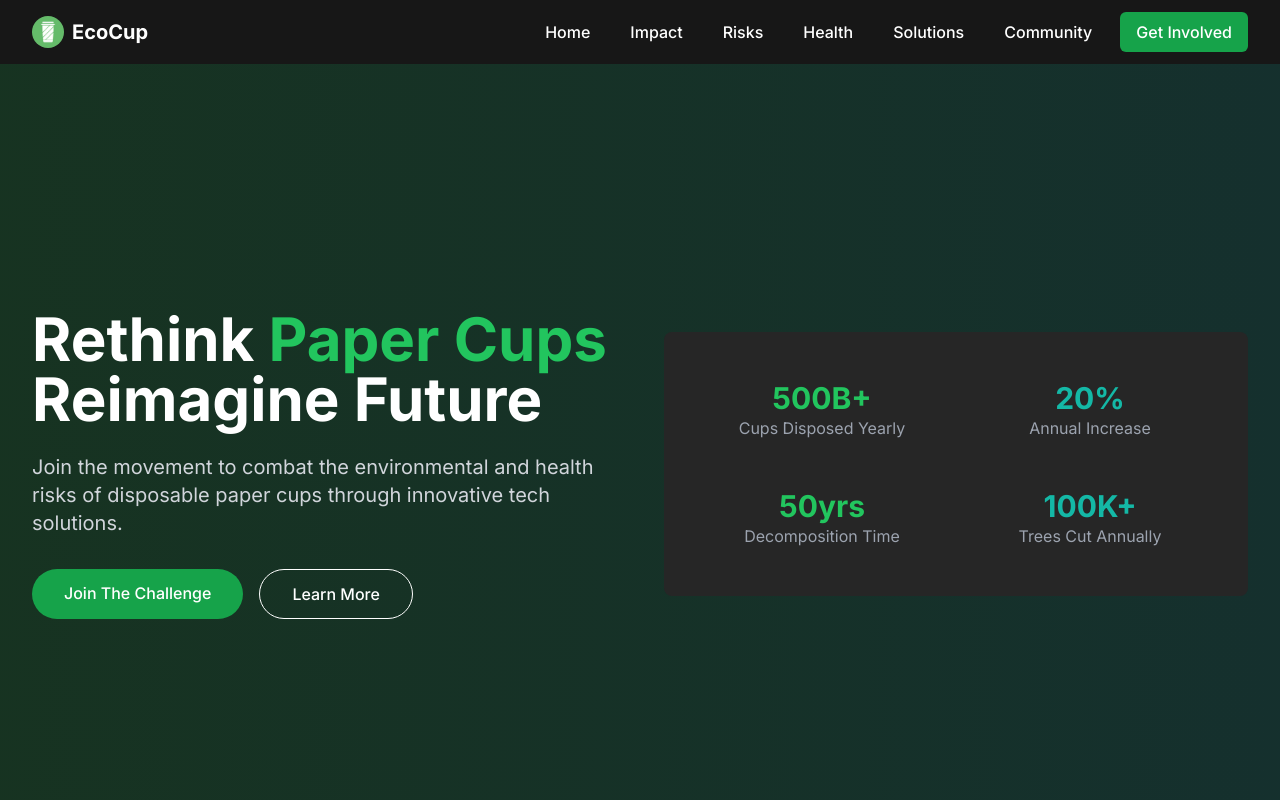
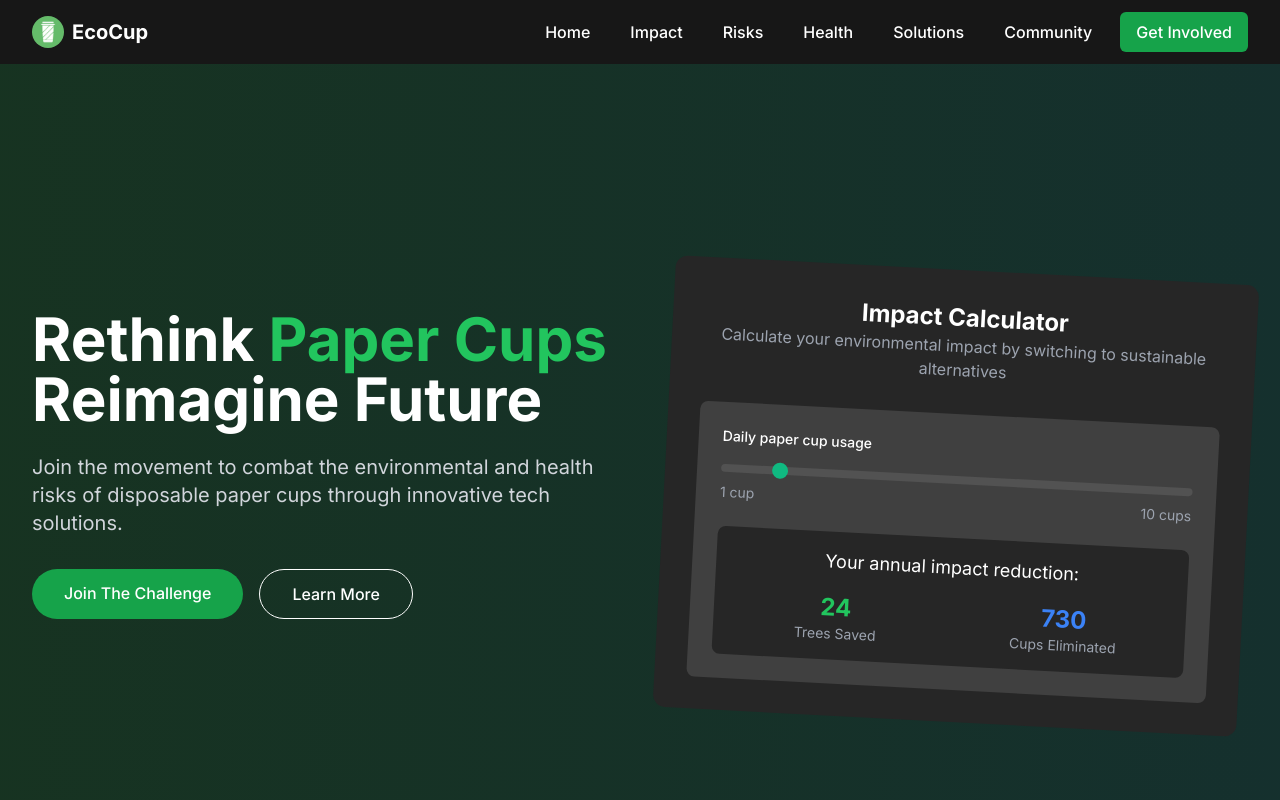
Before and after one commit to Abhi9shinde/Tech-Titans, a React (Vite) app: page / in a window 1280 px wide. Shown: the top 800 px of the page. Built offline with nearby package versions, Linux system fonts and the light colour scheme.

Commit message:
hero section ui updated

```diff
--- a/src/components/HeroSection.jsx
+++ b/src/components/HeroSection.jsx
@@ -1,15 +1,15 @@
-import React from 'react'
+import React from 'react';
+import ImpactCalculator from './ImpactCalculator';
 
 function HeroSection() {
   return (
-        <div>
     <section id="hero" className="bg-neutral-900 text-white min-h-[70vh] pt-16 flex items-center relative overflow-hidden">
-                <div className="absolute inset-0 bg-gradient-to-r from-green-600/20 to-teal-600/20" id="el-5qkl6pkd"></div>
-                <div className="max-w-7xl mx-auto px-4 sm:px-6 lg:px-8 relative z-10" id="el-zw5aa3sf">
-                    <div className="h-screen grid md:grid-cols-2 gap-12 items-center" id="el-3y0a4wk2">
+      <div className="absolute inset-0 bg-gradient-to-r from-green-600/20 to-teal-600/20" />
+      <div className="max-w-7xl mx-auto px-4 sm:px-6 lg:px-8 relative z-10">
+        <div className="h-screen grid md:grid-cols-2 gap-12 items-center">
           <div className="animate__animated animate__fadeInLeft">
             <h1 className="text-4xl md:text-5xl lg:text-6xl font-bold leading-tight mb-6">
-                                Rethink <span className="text-green-500">Paper Cups</span><br/>
+              Rethink <span className="text-green-500">Paper Cups</span><br />
               Reimagine Future
             </h1>
             <p className="text-lg md:text-xl text-gray-300 mb-8">
@@ -24,42 +24,14 @@ function HeroSection() {
               </a>
             </div>
           </div>
-                        <div className="animate__animated animate__fadeInRight">
-                            <div className="relative">
-                                <div className="bg-neutral-800 p-8 rounded-lg relative">
-                                    <div className="grid grid-cols-2 gap-4 text-center">
-                                        <div className="p-4">
-                                            <h3 className="text-3xl font-bold text-green-500">500B+</h3>
-                                            <p className="text-gray-400">Cups Disposed Yearly</p>
+          <ImpactCalculator />
         </div>
-                                        <div className="p-4">
-                                            <h3 className="text-3xl font-bold text-teal-500">20%</h3>
-                                            <p className="text-gray-400">Annual Increase</p>
-                                        </div>
-                                        <div className="p-4">
-                                            <h3 className="text-3xl font-bold text-green-500">50yrs</h3>
-                                            <p className="text-gray-400">Decomposition Time</p>
-                                        </div>
-                                        <div className="p-4">
-                                            <h3 className="text-3xl font-bold text-teal-500">100K+</h3>
-                                            <p className="text-gray-400">Trees Cut Annually</p>
-                                        </div>
-                                    </div>
-                                </div>
-                            </div>
-                        </div>
-                    </div>
-                    <div className="absolute bottom-0 left-0 w-full" >
-                        <svg className="w-full h-12 text-white" viewBox="0 0 1200 120" preserveAspectRatio="none" >
-                            <svg xmlns="http://www.w3.org/2000/svg" viewBox="0 0 1200 120" preserveAspectRatio="none" >
-
-                            </svg>
-                        </svg>
+        <div className="absolute bottom-0 left-0 w-full">
+          <svg className="w-full h-12 text-white" viewBox="0 0 1200 120" preserveAspectRatio="none" />
         </div>
       </div>
     </section>
-        </div>
-    )
+  );
 }
 
-export default HeroSection
+export default HeroSection;
--- /dev/null
+++ b/src/components/ImpactCalculator.jsx
@@ -0,0 +1,57 @@
+import React, { useState } from 'react'
+
+function ImpactCalculator() {
+    const [dailyUse, setDailyUse] = useState(2);
+  const [treesSaved, setTreesSaved] = useState(24);
+  const [plasticReduced, setPlasticReduced] = useState(730);
+  const handleSliderChange = (event) => {
+    const newDailyUse = parseInt(event.target.value);
+    setDailyUse(newDailyUse);
+    const annualUse = newDailyUse * 365;
+    setTreesSaved(Math.round(annualUse * 0.033));
+    setPlasticReduced(annualUse);
+  };
+  return (
+    <div className="mt-16 bg-neutral-800 rounded-xl p-8 animate__animated animate__fadeIn rotate-3">
+    <div className="text-center mb-8">
+      <h3 className="text-2xl font-bold">Impact Calculator</h3>
+      <p className="text-gray-400">Calculate your environmental impact by switching to sustainable alternatives</p>
+    </div>
+    <div className="max-w-xl mx-auto ">
+      <div className="bg-neutral-700 rounded-lg p-6">
+        <div className="mb-4">
+          <label className="block text-sm font-medium mb-2">Daily paper cup usage</label>
+          <input
+            type="range"
+            id="usage-slider"
+            min="1"
+            max="10"
+            value={dailyUse}
+            onChange={handleSliderChange}
+            className="w-full h-2 bg-neutral-600 rounded-lg appearance-none "
+          />
+          <div className="flex justify-between text-sm text-gray-400 mt-1">
+            <span>1 cup</span>
+            <span>10 cups</span>
+          </div>
+        </div>
+        <div className="mt-6 p-4 bg-neutral-800 rounded-lg">
+          <p className="text-center text-lg">Your annual impact reduction:</p>
+          <div className="grid grid-cols-2 gap-4 mt-4 text-center">
+            <div>
+              <p className="text-green-500 text-2xl font-bold">{treesSaved}</p>
+              <p className="text-sm text-gray-400">Trees Saved</p>
+            </div>
+            <div>
+              <p className="text-blue-500 text-2xl font-bold">{plasticReduced}</p>
+              <p className="text-sm text-gray-400">Cups Eliminated</p>
+            </div>
+          </div>
+        </div>
+      </div>
+    </div>
+  </div>
+  )
+}
+
+export default ImpactCalculator
--- a/src/components/SustainableAlternatives.jsx
+++ b/src/components/SustainableAlternatives.jsx
@@ -1,17 +1,9 @@
-import React, { useState } from 'react';
+import React from 'react';
 
 function SustainableAlternatives() {
-  const [dailyUse, setDailyUse] = useState(2);
-  const [treesSaved, setTreesSaved] = useState(24);
-  const [plasticReduced, setPlasticReduced] = useState(730);
 
-  const handleSliderChange = (event) => {
-    const newDailyUse = parseInt(event.target.value);
-    setDailyUse(newDailyUse);
-    const annualUse = newDailyUse * 365;
-    setTreesSaved(Math.round(annualUse * 0.033));
-    setPlasticReduced(annualUse);
-  };
+
+
 
   return (
     <div>
@@ -65,45 +57,7 @@ function SustainableAlternatives() {
             ))}
           </div>
 
-          <div className="mt-16 bg-neutral-800 rounded-xl p-8 animate__animated animate__fadeIn">
-            <div className="text-center mb-8">
-              <h3 className="text-2xl font-bold">Impact Calculator</h3>
-              <p className="text-gray-400">Calculate your environmental impact by switching to sustainable alternatives</p>
-            </div>
-            <div className="max-w-xl mx-auto">
-              <div className="bg-neutral-700 rounded-lg p-6">
-                <div className="mb-4">
-                  <label className="block text-sm font-medium mb-2">Daily paper cup usage</label>
-                  <input
-                    type="range"
-                    id="usage-slider"
-                    min="1"
-                    max="10"
-                    value={dailyUse}
-                    onChange={handleSliderChange}
-                    className="w-full h-2 bg-neutral-600 rounded-lg appearance-none cursor-pointer"
-                  />
-                  <div className="flex justify-between text-sm text-gray-400 mt-1">
-                    <span>1 cup</span>
-                    <span>10 cups</span>
-                  </div>
-                </div>
-                <div className="mt-6 p-4 bg-neutral-800 rounded-lg">
-                  <p className="text-center text-lg">Your annual impact reduction:</p>
-                  <div className="grid grid-cols-2 gap-4 mt-4 text-center">
-                    <div>
-                      <p className="text-green-500 text-2xl font-bold">{treesSaved}</p>
-                      <p className="text-sm text-gray-400">Trees Saved</p>
-                    </div>
-                    <div>
-                      <p className="text-blue-500 text-2xl font-bold">{plasticReduced}</p>
-                      <p className="text-sm text-gray-400">Cups Eliminated</p>
-                    </div>
-                  </div>
-                </div>
-              </div>
-            </div>
-          </div>
+
         </div>
       </section>
     </div>
--- a/src/index.css
+++ b/src/index.css
@@ -5,8 +5,10 @@
 
 
 * {
-  -ms-overflow-style: none;  /* IE and Edge */
-  scrollbar-width: none;     /* Firefox */
+  -ms-overflow-style: none;
+  /* IE and Edge */
+  scrollbar-width: none;
+  /* Firefox */
 }
 
 /* Webkit browsers like Chrome, Safari, newer Edge */
@@ -15,6 +17,7 @@
   width: 0;
   height: 0;
 }
+
 /* Custom scrollbar */
 ::-webkit-scrollbar {
   width: 0px;
@@ -62,3 +65,30 @@
     content: " (" attr(href) ")";
   }
 }
+input[type="range"]::-webkit-slider-thumb {
+  -webkit-appearance: none;
+  appearance: none;
+  width: 16px;
+  height: 16px;
+  background: #10B981; /* Green color for thumb */
+  border-radius: 50%;
+  cursor: pointer;
+  transition: background-color 0.3s;
+}
+
+input[type="range"]::-moz-range-thumb {
+  width: 16px;
+  height: 16px;
+  background: #15e39e;
+  border-radius: 50%;
+  cursor: pointer;
+  transition: background-color 0.3s;
+}
+
+input[type="range"]:hover::-webkit-slider-thumb {
+  background: #07b282; /* Darker green on hover */
+}
+
+input[type="range"]:hover::-moz-range-thumb {
+  background: #07bd89;
+}
```
Lines whose indentation alone changed are shown as unchanged.
